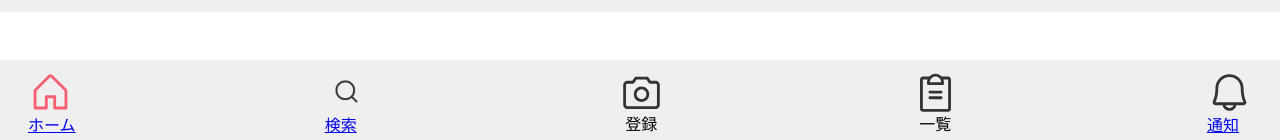
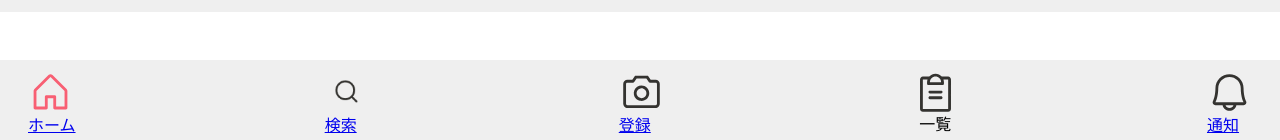
Before and after one commit to cuteball017/project-atta, a Next.js app: page / in a window 1280 px wide. Shown: the part 657-797 px from the top of the page. Built offline with nearby package versions, Linux system fonts and the light colour scheme.

Commit message:
add link

```diff
--- a/src/components/navBar/navBar.tsx
+++ b/src/components/navBar/navBar.tsx
@@ -20,8 +20,10 @@ function NavBar() {
           </Link>
         </li>
         <li>
+          <Link href="/register">
           <Image src="/camera.svg" alt="camera" width={45} height={45} />
           <div>登録</div>
+          </Link>
         </li>
         <li>
           <Image src="/list.svg" alt="list" width={45} height={45} />
```
